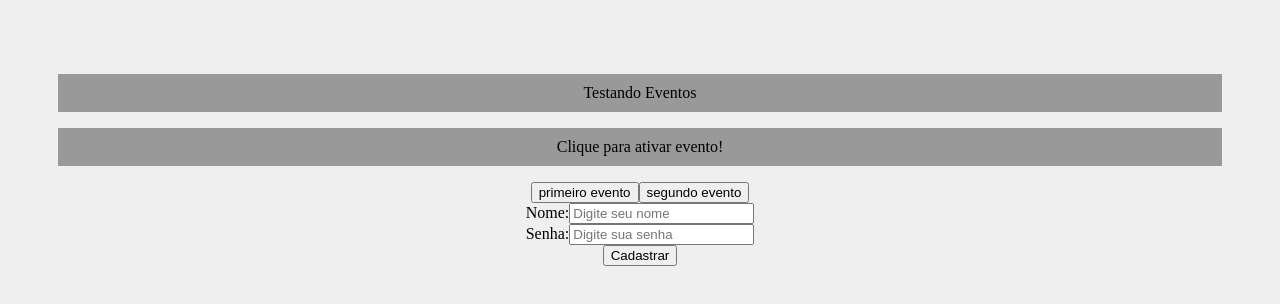
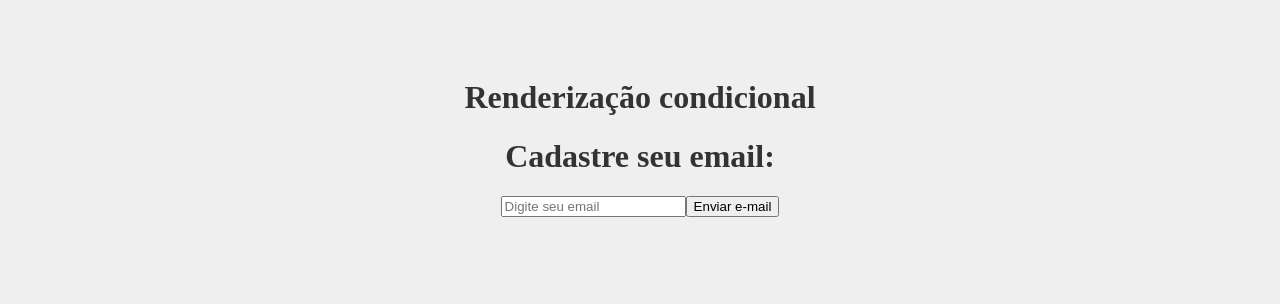
Before and after one commit to tpessoa10/Curso-React, a React (Create React App) app: page / in a window 1280 px wide. Shown: the top 304 px of the page. Built offline with nearby package versions, Linux system fonts and the light colour scheme.

Commit message:
Entendendo renderização condicional

```diff
--- a/src/App.js
+++ b/src/App.js
@@ -1,14 +1,12 @@
 import './App.css';
-import Evento from './components/Evento';
-import Form from './components/Form';
+import Condicional from './components/Condicional';
 
 function App() {
 
   return (
     <div className="App">
-      <p>Testando Eventos</p>
-      <Evento/>
-      <Form/>
+      <h1>Renderização condicional</h1>
+      <Condicional/>
     </div>
   );
 }
--- /dev/null
+++ b/src/components/Condicional.js
@@ -0,0 +1,31 @@
+import {useState} from 'react'
+
+function Condicional(){
+
+    const [email, setEmail] = useState()
+    const [userEmail, setUserEmail] = useState()
+
+    function enviarEmail(e){
+        e.preventDefault()
+        setUserEmail(email)
+        console.log('testando')
+    }
+
+    function limparEmail(){
+        setUserEmail('')
+    }
+
+    return (
+        <div>
+            <h1>Cadastre seu email: </h1>
+            <input type='email' placeholder='Digite seu email' onChange={(e) => setEmail(e.target.value)}></input>
+            <button type='submit' onClick={enviarEmail}>Enviar e-mail</button>
+            {userEmail && (<div>
+                <p>Email do usuário é:{userEmail}</p>
+                <button onClick={limparEmail}>Limpar e-mail</button>
+                </div>)}
+        </div>
+    )
+}
+
+export default Condicional
```
